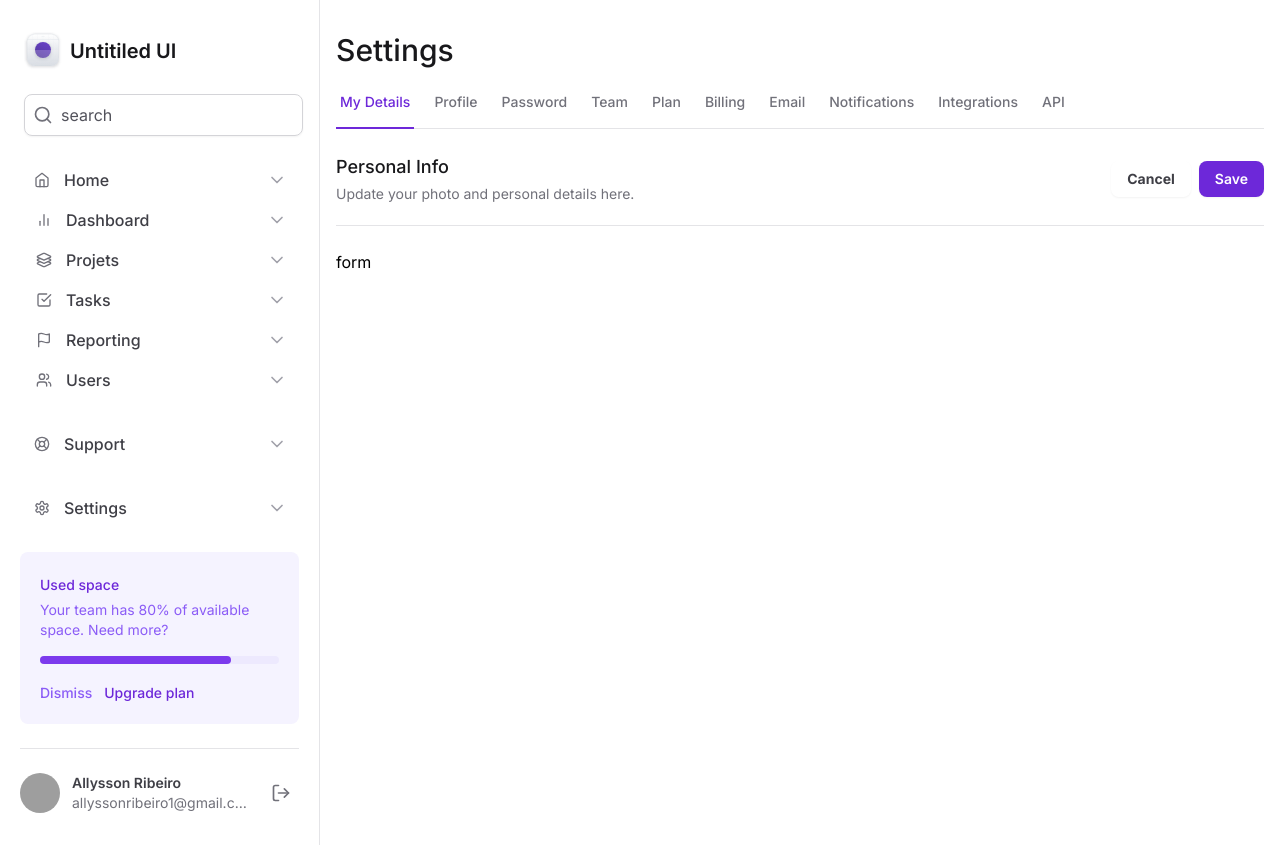
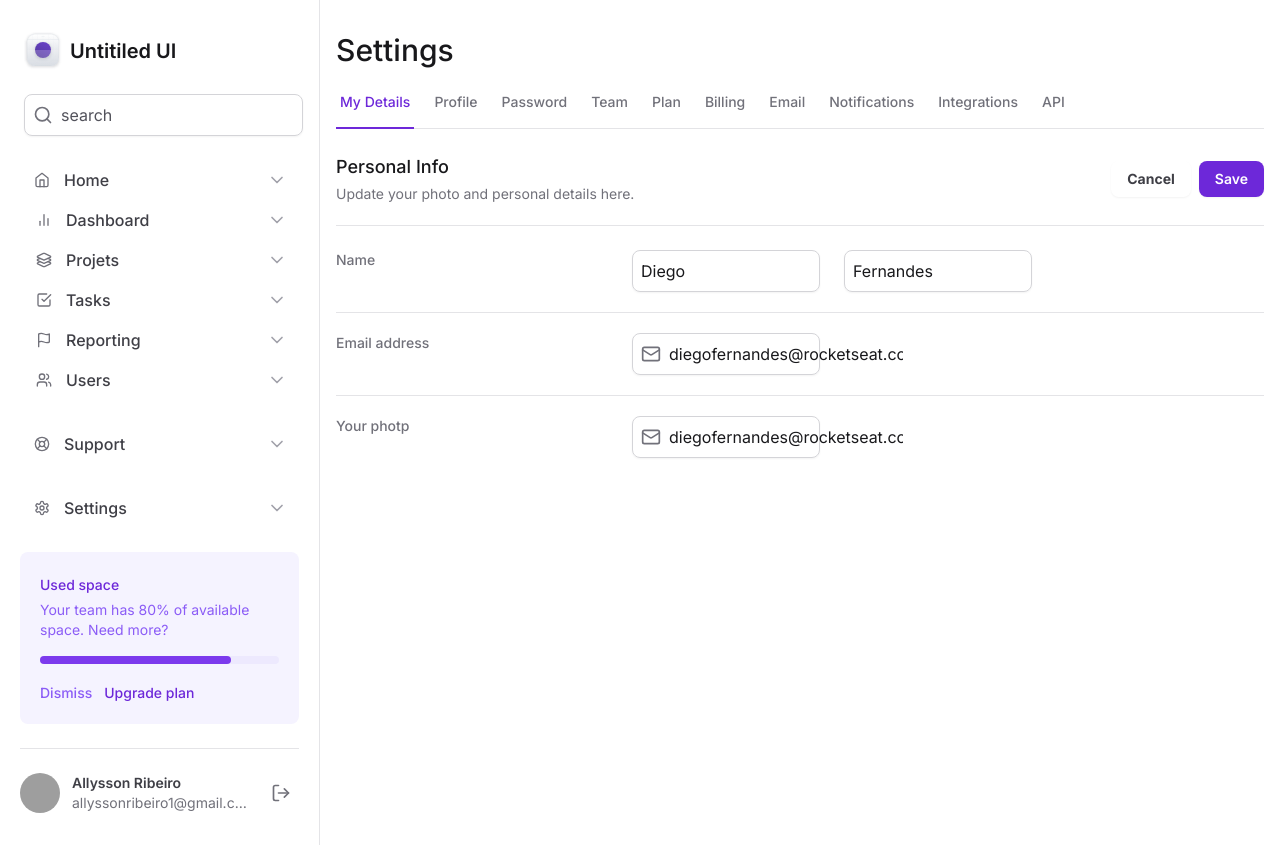
Before and after one commit to AllyssonR/tailwind-next, a Next.js app: page / in a window 1280 px wide. Built offline with nearby package versions, Linux system fonts and the light colour scheme; grey boxes are pictures that could not be loaded.

Commit message:
update page.tsx

```diff
--- a/src/app/page.tsx
+++ b/src/app/page.tsx
@@ -1,4 +1,10 @@
 import { SettingsTabs } from '@/components/SettingsTabs'
+import {
+  InputRoot,
+  InputControl,
+  InputPrefix,
+} from '../components/Sidebar/input'
+import { Mail } from 'lucide-react'
 export default function Home() {
   return (
     <>
@@ -28,8 +34,67 @@ export default function Home() {
             </button>
           </div>
         </div>
-        <form id="settings" action="" className="mt-6 flex w-full flex-col">
-          form
+        <form
+          id="settings"
+          action=""
+          className="mt-6 flex w-full flex-col gap-5 divide-y divide-zinc-200"
+        >
+          <div className="grid grid-cols-form gap-3 ">
+            <label
+              htmlFor="firstName"
+              className="text-sm font-medium text-zinc-500"
+            >
+              Name
+            </label>
+            <div className="grid grid-cols-2 gap-6">
+              <InputRoot>
+                <InputControl id="firstName" defaultValue={'Diego'} />
+              </InputRoot>
+              <InputRoot>
+                <InputControl defaultValue={'Fernandes'} />
+              </InputRoot>
+            </div>
+          </div>
+          <div className="grid grid-cols-form gap-3 pt-5">
+            <label
+              htmlFor="email"
+              className="text-sm font-medium text-zinc-500"
+            >
+              Email address
+            </label>
+            <div className="grid grid-cols-2 gap-6">
+              <InputRoot>
+                <InputPrefix>
+                  <Mail className="h-5 w-5 text-zinc-500" />
+                </InputPrefix>
+                <InputControl
+                  id="email"
+                  type="email"
+                  defaultValue={'diegofernandes@rocketseat.com'}
+                />
+              </InputRoot>
+            </div>
+          </div>
+          <div className="grid grid-cols-form gap-3 pt-5">
+            <label
+              htmlFor="email"
+              className="text-sm font-medium text-zinc-500"
+            >
+              Your photp
+            </label>
+            <div className="grid grid-cols-2 gap-6">
+              <InputRoot>
+                <InputPrefix>
+                  <Mail className="h-5 w-5 text-zinc-500" />
+                </InputPrefix>
+                <InputControl
+                  id="email"
+                  type="email"
+                  defaultValue={'diegofernandes@rocketseat.com'}
+                />
+              </InputRoot>
+            </div>
+          </div>
         </form>
       </div>
     </>
--- a/tailwind.config.ts
+++ b/tailwind.config.ts
@@ -11,6 +11,7 @@ const config: Config = {
       gridTemplateColumns: {
         app: 'minmax(18rem, 20rem) 1fr',
         profile: 'mincontent 1fr mincontent',
+        form: 'minmax(7.5rem,17.5rem) minmax(25rem,1fr) minmax(0, 15rem)',
       },
       maxWidth: {
         app: '700px',
```
